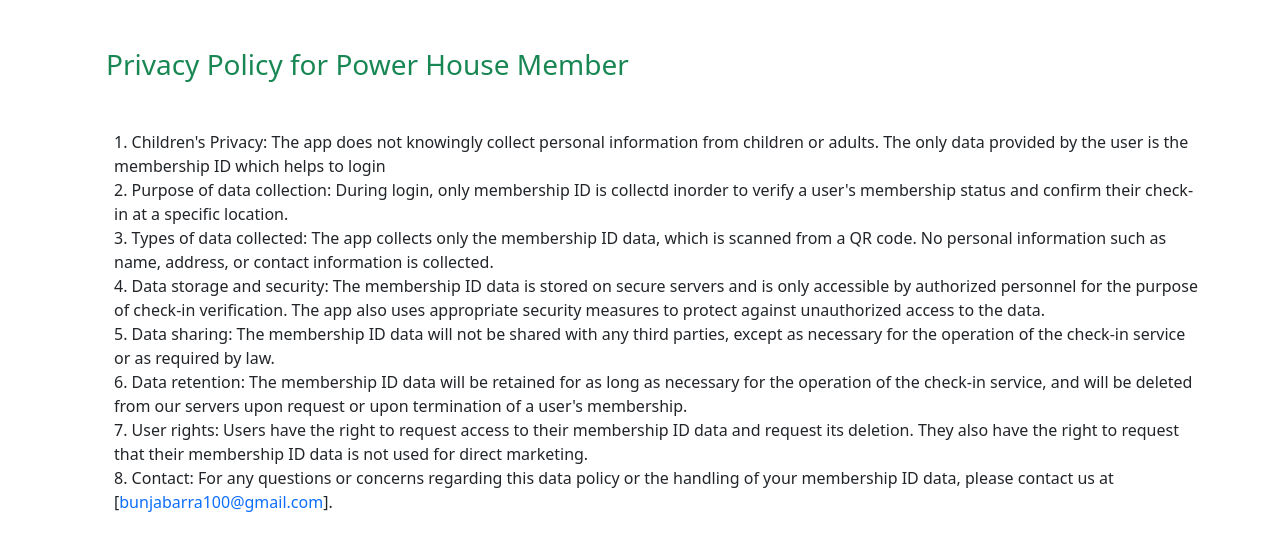
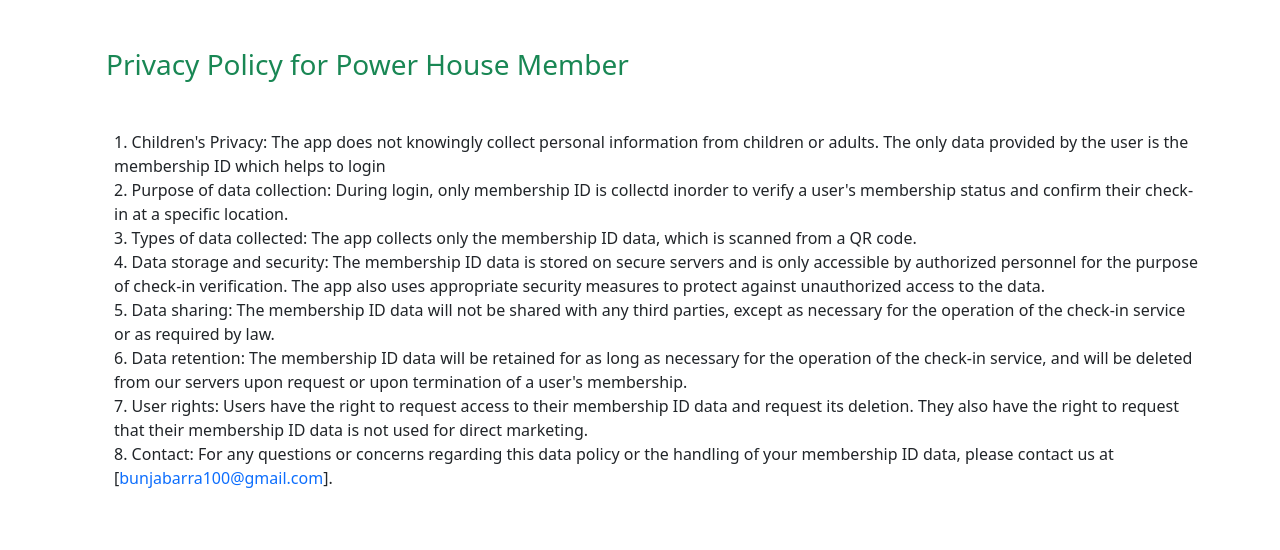
Before and after one commit to gooner202/power_house_member_app_data_privacy, a React (Create React App) app: page / in a window 1280 px wide. Shown: the top 550 px of the page. Built offline with nearby package versions, Linux system fonts and the light colour scheme.

Commit message:
fixed numbering

```diff
--- a/src/App.js
+++ b/src/App.js
@@ -26,9 +26,6 @@
                                 <span className="h6">3. Types of data collected</span>: The app collects only the
                                 membership ID
                                 data, which is scanned from a QR code.
-                                No personal
-                                information such as name, address, or contact information is collected.
-
                             </li>
 
                             <li className="list-group-item">
```
